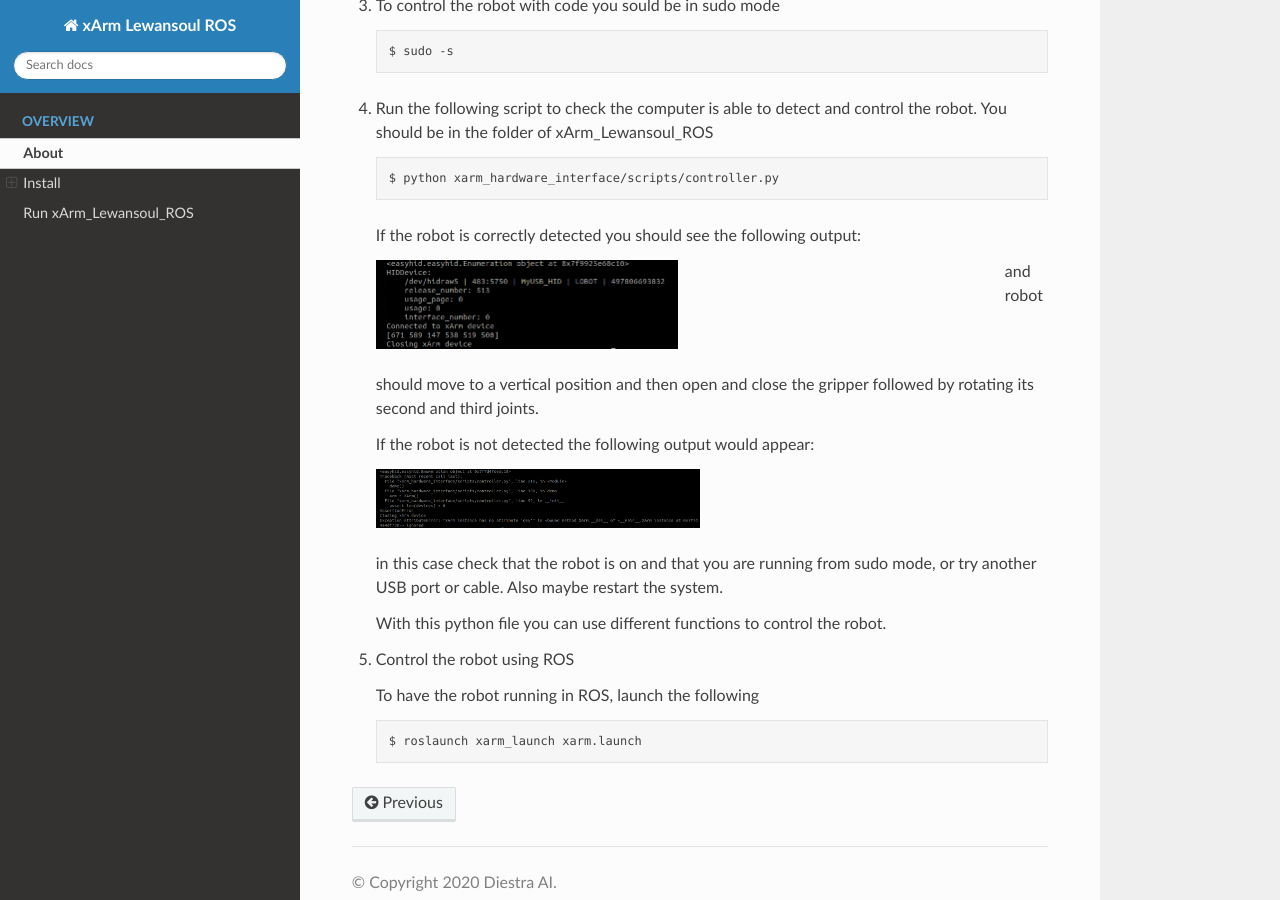
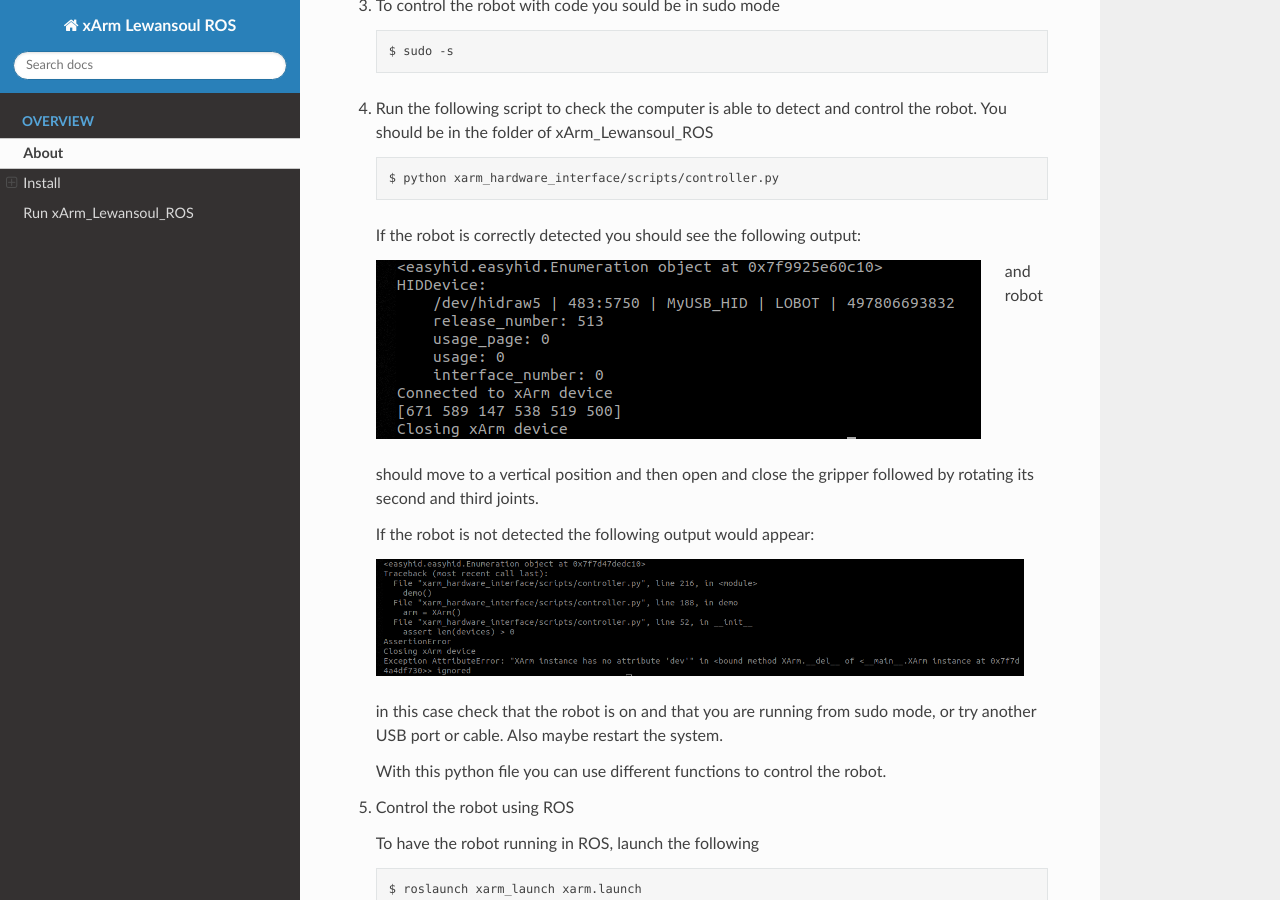
Before and after one commit to daira-ai/xArm_Lewansoul_ROS, a Sphinx documentation site: the page built from docs/user_guide/1_1_introduction.rst, in a window 1280 px wide and 900 px high, scrolled down 1616 px. Built offline with Sphinx 7.4.7 and the Read the Docs theme 2.0.0, drawn with Linux system fonts in a browser that asks for light colours.

Commit message:
Update 1_1_introduction.rst

```diff
--- a/docs/user_guide/1_1_introduction.rst
+++ b/docs/user_guide/1_1_introduction.rst
@@ -87,7 +87,7 @@ Run xArm_Lewansoul_ROS
    If the robot is correctly detected you should see the following output:
 
    .. figure:: ../img/python_output.png
-      :width: 50%
+      :width: 100%
       :align: left
 
    and robot should move to a vertical position and then open and close the gripper followed by rotating its second and third joints.
@@ -95,7 +95,7 @@ Run xArm_Lewansoul_ROS
    If the robot is not detected the following output would appear:
 
    .. figure:: ../img/python_output_error.png
-      :width: 50%
+      :width: 100%
       :align: left
 
    in this case check that the robot is on and that you are running from sudo mode, or try another USB port or cable. Also maybe restart the system.
```
